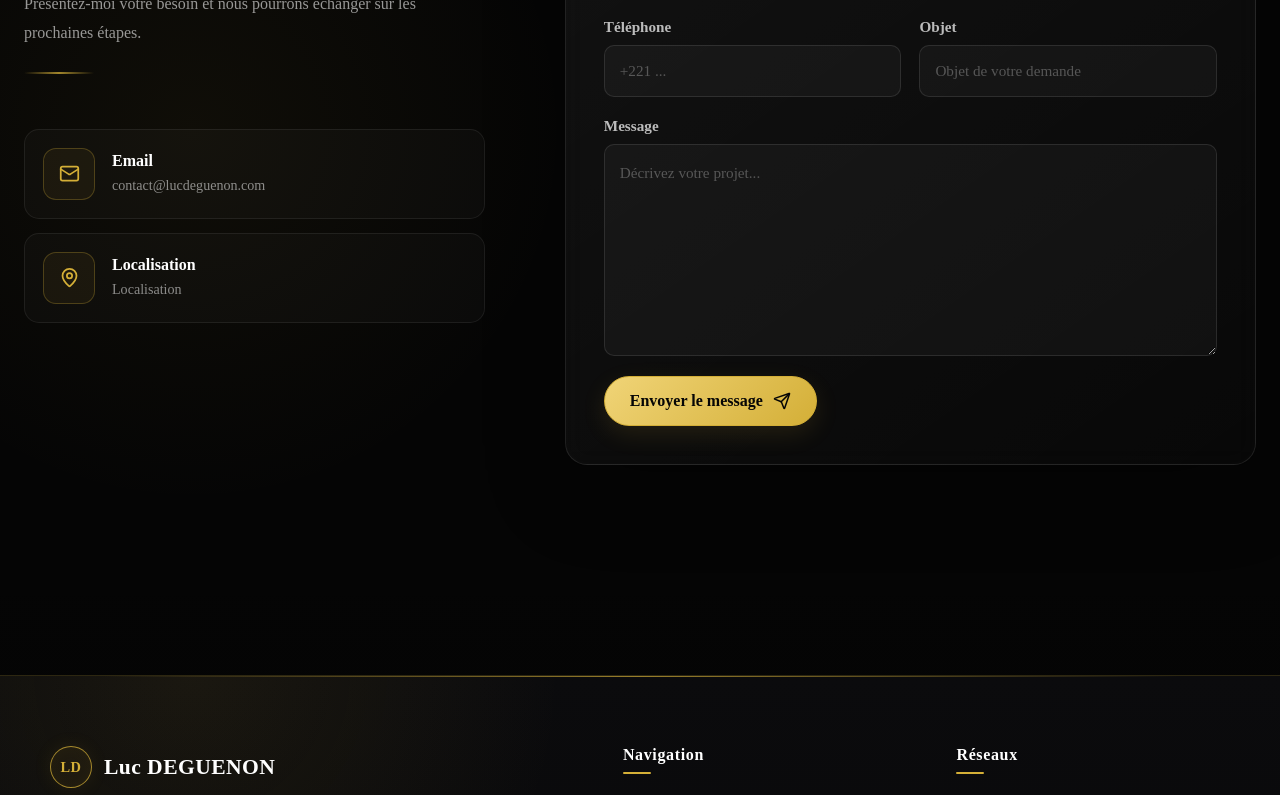
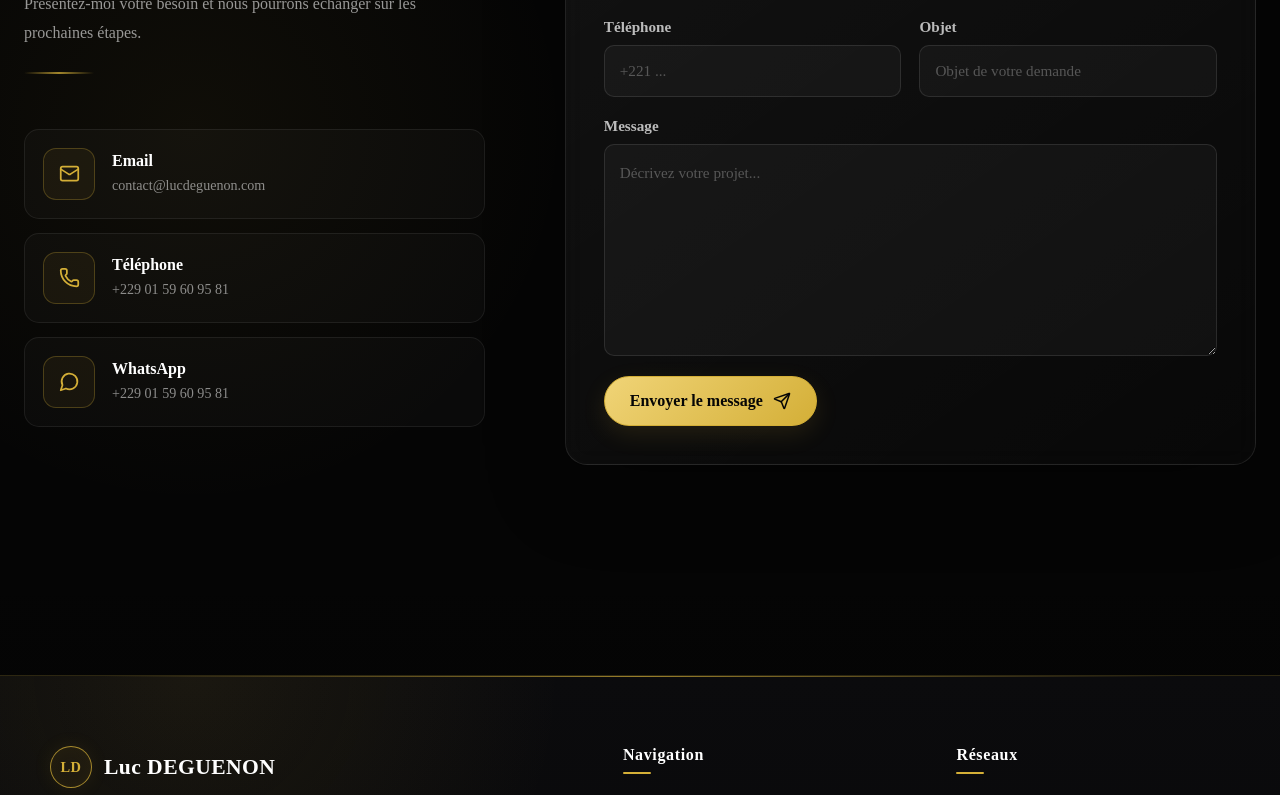
Before and after one commit to Luc13Tech/Luc_DEGUENON, a React (Vite) app: page /contact in a window 1280 px wide. Shown: the part 820-1615 px from the top of the page. Built offline with nearby package versions, Linux system fonts and the light colour scheme; no server answers.

Commit message:
Update Contact.jsx

```diff
--- a/src/pages/Contact/Contact.jsx
+++ b/src/pages/Contact/Contact.jsx
@@ -2,7 +2,7 @@ import { useState } from "react";
 import {
   Mail,
   Phone,
-  MapPin,
+  MessageCircle,
   Send,
   CheckCircle,
 } from "lucide-react";
@@ -15,6 +15,9 @@ import Button from "../../components/Button";
 import SEO from "../../components/SEO";
 import api from "../../services/api";
 import "./Contact.css";
+
+const PHONE_NUMBER = "+229 01 59 60 95 81";
+const WHATSAPP_NUMBER = "2290159609581";
 
 export default function Contact({ profile }) {
   const { t } = useTranslation();
@@ -35,11 +38,9 @@ export default function Contact({ profile }) {
     profile?.email ||
     "contact@lucdeguenon.com";
 
-  const phone = profile?.phone || "";
-
-  const location =
-    profile?.location ||
-    t("contact.location");
+  const phone =
+    profile?.phone ||
+    PHONE_NUMBER;
 
   const handleChange = (event) => {
     const { name, value } = event.target;
@@ -91,6 +92,10 @@ export default function Contact({ profile }) {
       />
 
       <main className="contact-page">
+
+        {/* =========================
+            HERO
+        ========================== */}
         <section className="page-hero">
           <Container>
             <motion.div
@@ -121,9 +126,16 @@ export default function Contact({ profile }) {
           </Container>
         </section>
 
+        {/* =========================
+            CONTENU CONTACT
+        ========================== */}
         <section className="contact-page__content">
           <Container>
             <div className="contact-page__grid">
+
+              {/* =========================
+                  INFORMATIONS
+              ========================== */}
               <motion.div
                 className="contact-page__info"
                 initial={{
@@ -155,6 +167,10 @@ export default function Contact({ profile }) {
                 />
 
                 <div className="contact-details">
+
+                  {/* =========================
+                      EMAIL
+                  ========================== */}
                   <a
                     href={`mailto:${email}`}
                     className="contact-detail"
@@ -177,9 +193,14 @@ export default function Contact({ profile }) {
                     </span>
                   </a>
 
-                  {phone && (
+                  {/* =========================
+                      APPEL TÉLÉPHONIQUE
+                  ========================== */}
                   <a
-                      href={`tel:${phone}`}
+                    href={`tel:${PHONE_NUMBER.replace(
+                      /\s+/g,
+                      ""
+                    )}`}
                     className="contact-detail"
                   >
                     <span className="contact-detail__icon">
@@ -199,11 +220,19 @@ export default function Contact({ profile }) {
                       </small>
                     </span>
                   </a>
-                  )}
 
-                  <div className="contact-detail">
+                  {/* =========================
+                      WHATSAPP
+                  ========================== */}
+                  <a
+                    href={`https://wa.me/${WHATSAPP_NUMBER}`}
+                    target="_blank"
+                    rel="noopener noreferrer"
+                    className="contact-detail"
+                    aria-label="Contacter Luc DEGUENON sur WhatsApp"
+                  >
                     <span className="contact-detail__icon">
-                      <MapPin
+                      <MessageCircle
                         size={21}
                         aria-hidden="true"
                       />
@@ -211,19 +240,21 @@ export default function Contact({ profile }) {
 
                     <span>
                       <strong>
-                        {t(
-                          "contact.location"
-                        )}
+                        WhatsApp
                       </strong>
 
                       <small>
-                        {location}
+                        +229 01 59 60 95 81
                       </small>
                     </span>
-                  </div>
+                  </a>
+
                 </div>
               </motion.div>
 
+              {/* =========================
+                  FORMULAIRE
+              ========================== */}
               <motion.div
                 className="contact-page__form-wrapper"
                 initial={{
@@ -245,7 +276,10 @@ export default function Contact({ profile }) {
                   className="contact-form"
                   onSubmit={handleSubmit}
                 >
+
+                  {/* NOM + EMAIL */}
                   <div className="contact-form__row">
+
                     <label>
                       {t("contact.name")}
 
@@ -277,9 +311,12 @@ export default function Contact({ profile }) {
                         required
                       />
                     </label>
+
                   </div>
 
+                  {/* TÉLÉPHONE + SUJET */}
                   <div className="contact-form__row">
+
                     <label>
                       {t("contact.phone")}
 
@@ -309,8 +346,10 @@ export default function Contact({ profile }) {
                         required
                       />
                     </label>
+
                   </div>
 
+                  {/* MESSAGE */}
                   <label>
                     {t("contact.message")}
 
@@ -326,6 +365,7 @@ export default function Contact({ profile }) {
                     />
                   </label>
 
+                  {/* SUCCÈS */}
                   {success && (
                     <div
                       className="contact-form__success"
@@ -342,6 +382,7 @@ export default function Contact({ profile }) {
                     </div>
                   )}
 
+                  {/* ERREUR */}
                   {error && (
                     <div
                       className="contact-form__error"
@@ -351,6 +392,7 @@ export default function Contact({ profile }) {
                     </div>
                   )}
 
+                  {/* BOUTON */}
                   <Button
                     type="submit"
                     disabled={loading}
@@ -360,11 +402,14 @@ export default function Contact({ profile }) {
                       ? t("contact.sending")
                       : t("contact.send")}
                   </Button>
+
                 </form>
               </motion.div>
+
             </div>
           </Container>
         </section>
+
       </main>
     </>
   );
```
Lines whose indentation alone changed are shown as unchanged.
